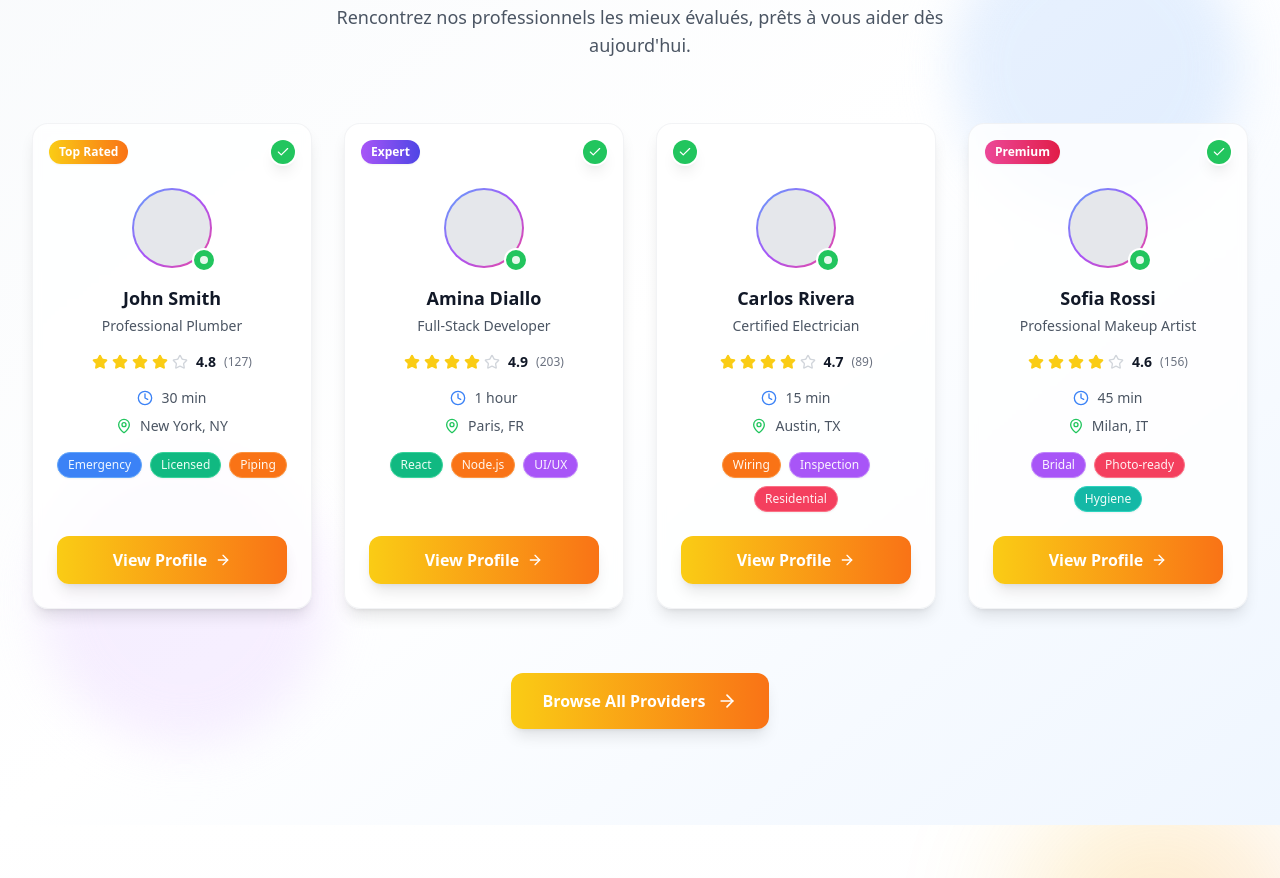
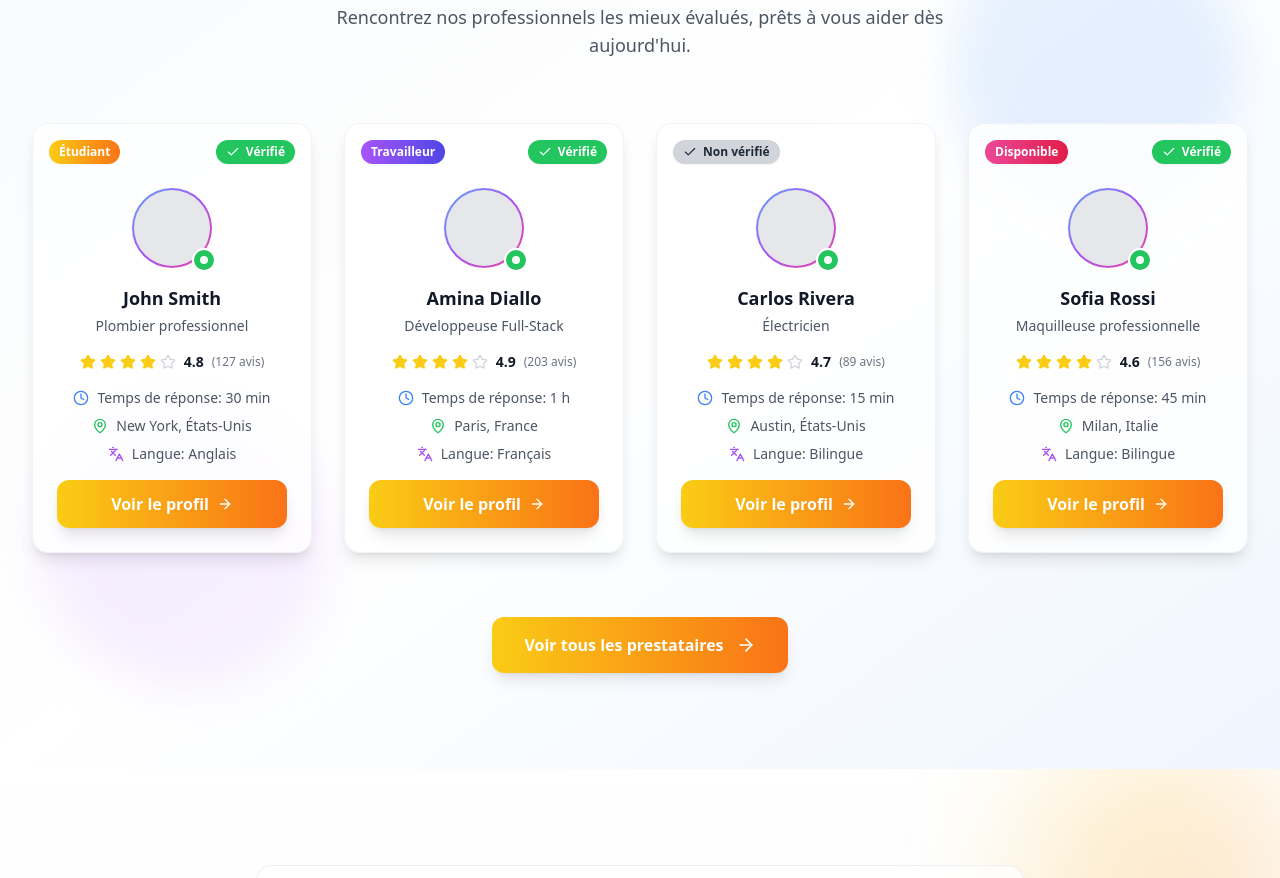
Before and after one commit to SLH25/Hello-Service, a React (Vite) app: page / in a window 1280 px wide. Shown: the part 2120-2998 px from the top of the page. Built offline with nearby package versions, Linux system fonts and the light colour scheme.

Commit message:
update app

```diff
--- a/src/components/HomePage/TopRatedProviders.tsx
+++ b/src/components/HomePage/TopRatedProviders.tsx
@@ -1,6 +1,6 @@
 import React from "react";
 import { motion, type Variants } from "framer-motion";
-import { Star, MapPin, Check, Clock, ArrowRight } from "lucide-react";
+import { Star, MapPin, Check, Clock, ArrowRight, Languages } from "lucide-react";
 
 export interface Provider {
   id: string;
@@ -10,63 +10,68 @@ export interface Provider {
   reviewCount: number;
   responseTime: string;
   location: string;
-  skills: string[];
+  language: string;
+  // skills: string[];
   avatar: string;
   verified: boolean;
-  badge?: "Top Rated" | "Expert" | "Premium"; // Type strict pour le badge
+  badge?: "Étudiant" | "Travailleur" | "Disponible"; // Type strict pour le badge
 }
 
 const providers: Provider[] = [
   {
     id: "p1",
     name: "John Smith",
-    profession: "Professional Plumber",
+    profession: "Plombier professionnel",
     rating: 4.8,
     reviewCount: 127,
     responseTime: "30 min",
-    location: "New York, NY",
-    skills: ["Emergency", "Licensed", "Piping"],
+    location: "New York, États‑Unis",
+    language: "Anglais",
+    // skills: ["Urgence", "Certifié", "Tuyauterie"],
     avatar: "",
     verified: true,
-    badge: "Top Rated",
+    badge: "Étudiant",
   },
   {
     id: "p2",
     name: "Amina Diallo",
-    profession: "Full-Stack Developer",
+    profession: "Développeuse Full‑Stack",
     rating: 4.9,
     reviewCount: 203,
-    responseTime: "1 hour",
-    location: "Paris, FR",
-    skills: ["React", "Node.js", "UI/UX"],
+    responseTime: "1 h",
+    location: "Paris, France",
+    language: "Français",
+    // skills: ["React", "Node.js", "UI/UX"],
     avatar: "",
     verified: true,
-    badge: "Expert",
+    badge: "Travailleur",
   },
   {
     id: "p3",
     name: "Carlos Rivera",
-    profession: "Certified Electrician",
+    profession: "Électricien ",
     rating: 4.7,
     reviewCount: 89,
     responseTime: "15 min",
-    location: "Austin, TX",
-    skills: ["Wiring", "Inspection", "Residential"],
+    location: "Austin, États‑Unis",
+    language: "Bilingue",
+    // skills: ["Câblage", "Inspection", "Résidentiel"],
     avatar: "",
-    verified: true,
+    verified: false,
   },
   {
     id: "p4",
     name: "Sofia Rossi",
-    profession: "Professional Makeup Artist",
+    profession: "Maquilleuse professionnelle",
     rating: 4.6,
     reviewCount: 156,
     responseTime: "45 min",
-    location: "Milan, IT",
-    skills: ["Bridal", "Photo-ready", "Hygiene"],
+    location: "Milan, Italie",
+    language: "Bilingue ",
+    // skills: ["Mariage", "Photo‑ready", "Hygiène"],
     avatar: "",
     verified: true,
-    badge: "Premium",
+    badge: "Disponible",
   },
 ];
 
@@ -93,20 +98,20 @@ const itemVariants: Variants = {
   },
 };
 
-const skillColors = [
-  { bg: "bg-blue-500", text: "text-blue-50", border: "border-blue-400" },
-  { bg: "bg-emerald-500", text: "text-emerald-50", border: "border-emerald-400" },
-  { bg: "bg-orange-500", text: "text-orange-50", border: "border-orange-400" },
-  { bg: "bg-purple-500", text: "text-purple-50", border: "border-purple-400" },
-  { bg: "bg-rose-500", text: "text-rose-50", border: "border-rose-400" },
-  { bg: "bg-teal-500", text: "text-teal-50", border: "border-teal-400" },
-];
+// const skillColors = [
+//   { bg: "bg-blue-500", text: "text-blue-50", border: "border-blue-400" },
+//   { bg: "bg-emerald-500", text: "text-emerald-50", border: "border-emerald-400" },
+//   { bg: "bg-orange-500", text: "text-orange-50", border: "border-orange-400" },
+//   { bg: "bg-purple-500", text: "text-purple-50", border: "border-purple-400" },
+//   { bg: "bg-rose-500", text: "text-rose-50", border: "border-rose-400" },
+//   { bg: "bg-teal-500", text: "text-teal-50", border: "border-teal-400" },
+// ];
 
 // Type strict pour les badges avec index signature
-const badgeStyles: Record<"Top Rated" | "Expert" | "Premium", string> = {
-  "Top Rated": "bg-gradient-to-r from-yellow-400 to-orange-500 text-white",
-  "Expert": "bg-gradient-to-r from-purple-500 to-indigo-600 text-white",
-  "Premium": "bg-gradient-to-r from-pink-500 to-rose-600 text-white",
+const badgeStyles: Record<"Étudiant" | "Travailleur" | "Disponible", string> = {
+  "Étudiant": "bg-gradient-to-r from-yellow-400 to-orange-500 text-white",
+  "Travailleur": "bg-gradient-to-r from-purple-500 to-indigo-600 text-white",
+  "Disponible": "bg-gradient-to-r from-pink-500 to-rose-600 text-white",
 };
 
 const TopRatedProviders: React.FC = () => {
@@ -163,23 +168,22 @@ const TopRatedProviders: React.FC = () => {
                 <div className="absolute -inset-0.5 bg-gradient-to-r from-blue-500 to-purple-600 rounded-2xl opacity-0 group-hover:opacity-20 blur transition-opacity duration-300"></div>
 
                 <div className="relative h-full bg-white/80 dark:bg-gray-800/80 backdrop-blur-sm border border-gray-200/50 dark:border-gray-700/50 rounded-2xl shadow-lg hover:shadow-2xl transition-all duration-300 overflow-hidden">
-                  {/* Top badges */}
+                  {/* Badges en haut */}
                   <div className="absolute top-0 left-0 right-0 flex items-center justify-between p-4">
                     {provider.badge && (
                       <span className={`inline-flex items-center px-2.5 py-1 rounded-full text-xs font-semibold shadow-sm ${badgeStyles[provider.badge]}`}>
                         {provider.badge}
                       </span>
                     )}
-                    {provider.verified && (
-                      <motion.div
-                        initial={{ scale: 0 }}
-                        animate={{ scale: 1 }}
-                        transition={{ delay: 0.3 + idx * 0.1, type: "spring", stiffness: 500 }}
-                        className="flex items-center justify-center w-6 h-6 bg-green-500 rounded-full shadow-lg ring-2 ring-white dark:ring-gray-800"
-                      >
-                        <Check className="w-3.5 h-3.5 text-white" />
-                      </motion.div>
-                    )}
+                    <motion.span
+                      initial={{ scale: 0 }}
+                      animate={{ scale: 1 }}
+                      transition={{ delay: 0.3 + idx * 0.1, type: "spring", stiffness: 500 }}
+                      className={`inline-flex items-center gap-1.5 px-2.5 py-1 rounded-full text-xs font-semibold shadow-sm ${provider.verified ? "bg-green-500 text-white" : "bg-gray-300 text-gray-800"}`}
+                    >
+                      <Check className={`w-3.5 h-3.5 ${provider.verified ? "text-white" : "text-gray-800"}`} />
+                      {provider.verified ? "Vérifié" : "Non vérifié"}
+                    </motion.span>
                   </div>
 
                   <div className="pt-16 p-6 h-full flex flex-col">
@@ -193,7 +197,7 @@ const TopRatedProviders: React.FC = () => {
                       </div>
                     </div>
 
-                    {/* Name and profession */}
+                    {/* Nom et métier */}
                     <div className="text-center mb-4">
                       <h3 className="text-lg font-bold text-gray-900 dark:text-white mb-1">
                         {provider.name}
@@ -203,7 +207,7 @@ const TopRatedProviders: React.FC = () => {
                       </p>
                     </div>
 
-                    {/* Rating */}
+                    {/* Note */}
                     <div className="flex items-center justify-center gap-2 mb-4">
                       <div className="flex items-center gap-1">
                         {[...Array(5)].map((_, i) => (
@@ -220,25 +224,27 @@ const TopRatedProviders: React.FC = () => {
                       <span className="text-sm font-semibold text-gray-900 dark:text-white">
                         {provider.rating}
                       </span>
-                      <span className="text-xs text-gray-500 dark:text-gray-400">
-                        ({provider.reviewCount})
-                      </span>
+                      <span className="text-xs text-gray-500 dark:text-gray-400">({provider.reviewCount} avis)</span>
                     </div>
 
-                    {/* Stats */}
+                    {/* Statuts */}
                     <div className="space-y-2 mb-4">
                       <div className="flex items-center justify-center gap-2 text-sm text-gray-600 dark:text-gray-300">
                         <Clock className="w-4 h-4 text-blue-500" />
-                        <span>{provider.responseTime}</span>
+                        <span>Temps de réponse: {provider.responseTime}</span>
                       </div>
                       <div className="flex items-center justify-center gap-2 text-sm text-gray-600 dark:text-gray-300">
                         <MapPin className="w-4 h-4 text-green-500" />
                         <span className="truncate">{provider.location}</span>
                       </div>
+                      <div className="flex items-center justify-center gap-2 text-sm text-gray-600 dark:text-gray-300">
+                        <Languages className="w-4 h-4 text-purple-500" />
+                        <span className="truncate">Langue: {provider.language}</span>
+                      </div>
                     </div>
 
                     {/* Skills */}
-                    <div className="flex flex-wrap justify-center gap-2 mb-6">
+                    {/* <div className="flex flex-wrap justify-center gap-2 mb-6">
                       {provider.skills.slice(0, 3).map((skill, i) => {
                         const colorSet = skillColors[(idx + i) % skillColors.length];
                         return (
@@ -250,9 +256,9 @@ const TopRatedProviders: React.FC = () => {
                           </span>
                         );
                       })}
-                    </div>
+                    </div> */}
 
-                    {/* Price and CTA */}
+                    {/* CTA */}
                     <div className="mt-auto">
 
                       <motion.button
@@ -260,7 +266,7 @@ const TopRatedProviders: React.FC = () => {
                         whileTap={{ scale: 0.98 }}
                         className="w-full group bg-gradient-to-r from-yellow-400 to-orange-500 hover:from-yellow-500 hover:to-orange-600 text-white font-semibold py-3 px-4 rounded-xl transition-all duration-200 shadow-lg hover:shadow-xl flex items-center justify-center gap-2"
                       >
-                        View Profile
+                        Voir le profil
                         <ArrowRight className="w-4 h-4 transform group-hover:translate-x-1 transition-transform" />
                       </motion.button>
                     </div>
@@ -283,7 +289,7 @@ const TopRatedProviders: React.FC = () => {
             whileTap={{ scale: 0.95 }}
             className="group inline-flex items-center gap-3 bg-gradient-to-r from-yellow-400 to-orange-500 hover:from-yellow-500 hover:to-orange-600  text-white font-semibold px-8 py-4 rounded-xl transition-all duration-200 shadow-lg hover:shadow-2xl"
           >
-            Browse All Providers
+            Voir tous les prestataires
             <ArrowRight className="w-5 h-5 transform group-hover:translate-x-1 transition-transform" />
           </motion.button>
         </motion.div>
```
